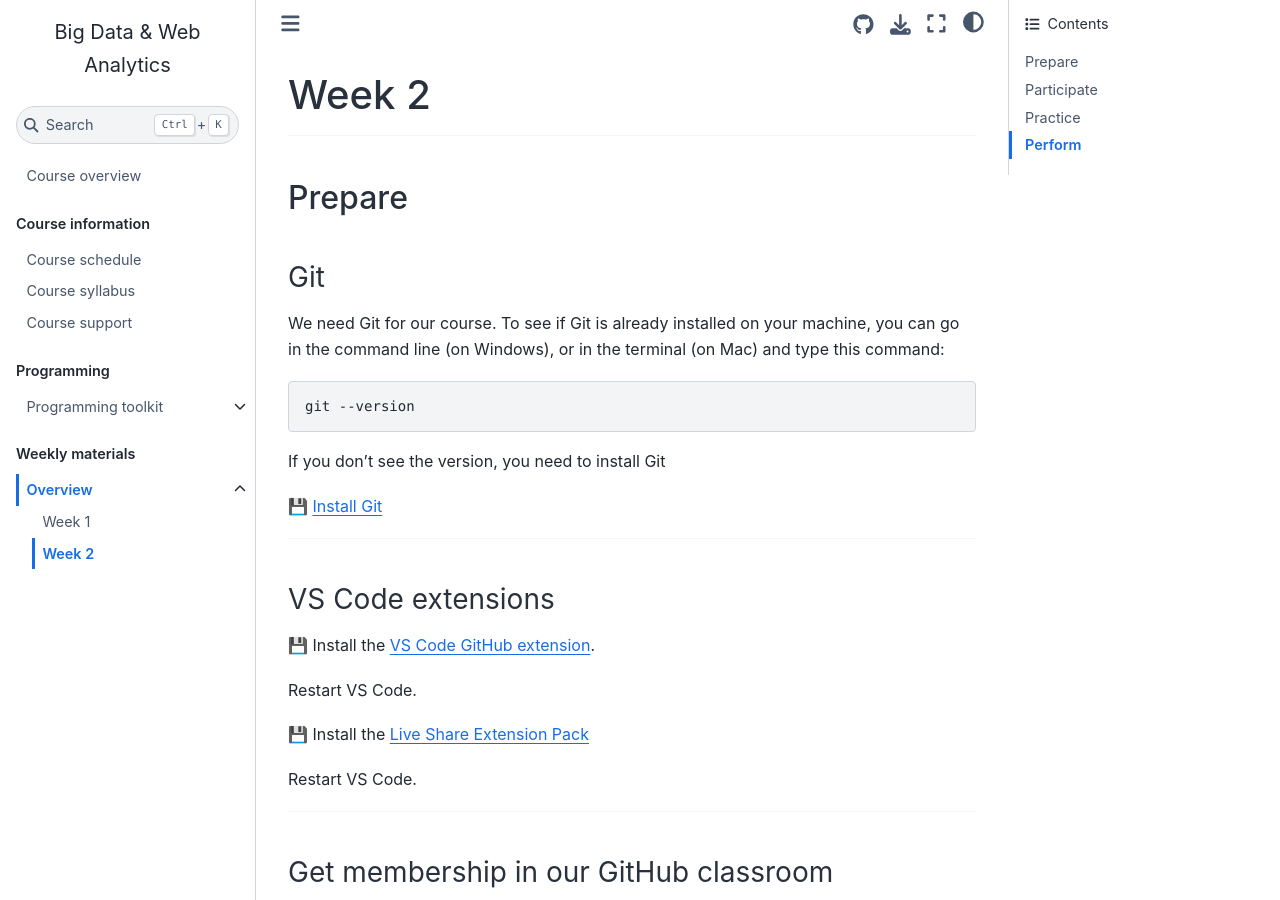
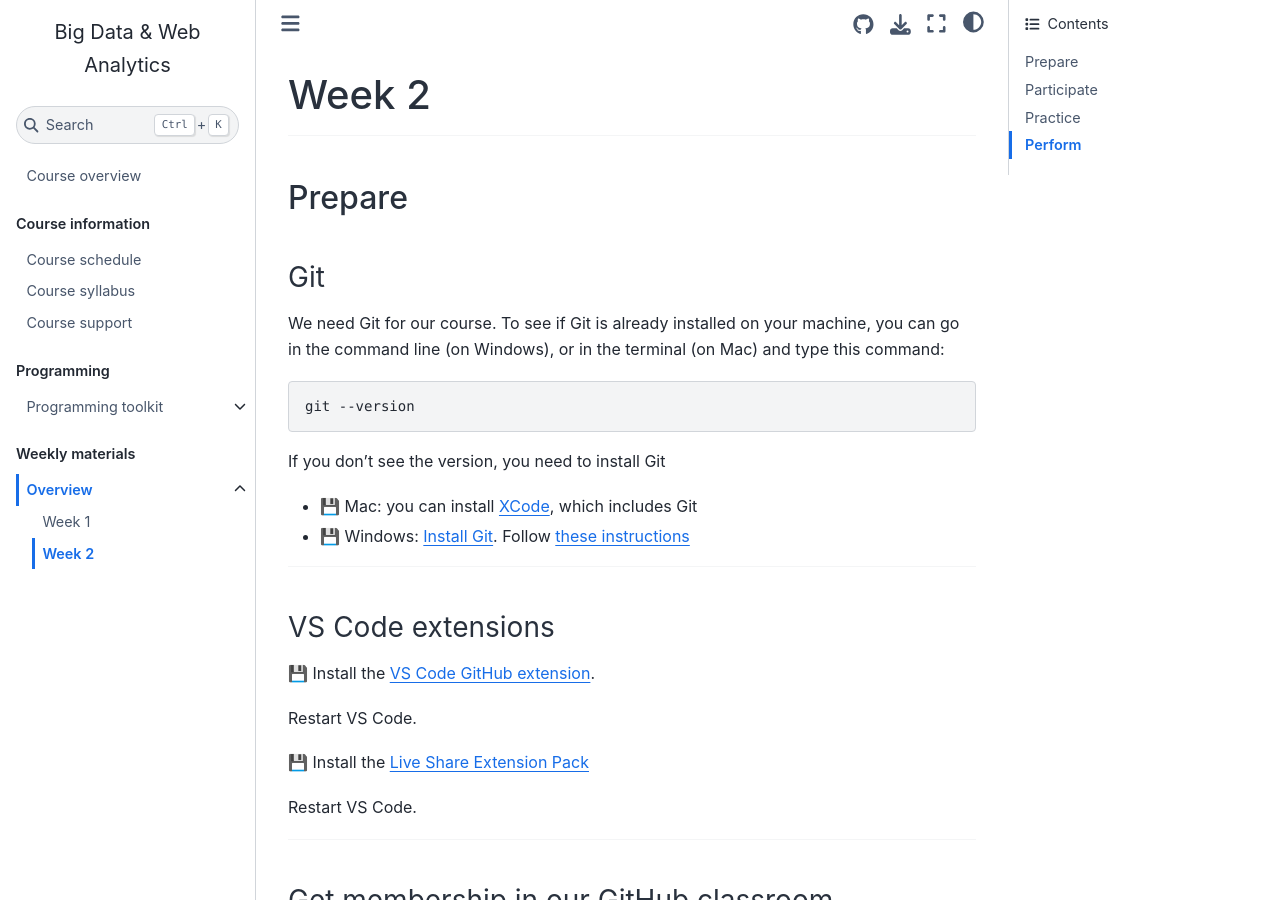
Before and after one commit to om2-ws22/website, a Jupyter Book: the page built from weeks/week2.md, in a window 1280 px wide and 900 px high. Built offline with Jupyter Book 1.0.4 settings and Sphinx 7.4.7 and the Sphinx Book theme 1.1.4, drawn with Linux system fonts in a browser that asks for light colours; comment, search, counter and statistics services are not loaded.

Commit message:
Update week2.md

```diff
--- a/weeks/week2.md
+++ b/weeks/week2.md
@@ -16,7 +16,9 @@ git --version
 
 If you don't see the version, you need to install Git
 
-💾 [Install Git](https://git-scm.com/downloads)
+- 💾 Mac: you can install [XCode](https://apps.apple.com/us/app/xcode/id497799835?mt=12), which includes Git
+
+- 💾 Windows: [Install Git](https://git-scm.com/download/win). Follow [these instructions](https://www.heise.de/tipps-tricks/Git-auf-Windows-installieren-und-einrichten-5046134.html)
 
 ---
 
```
